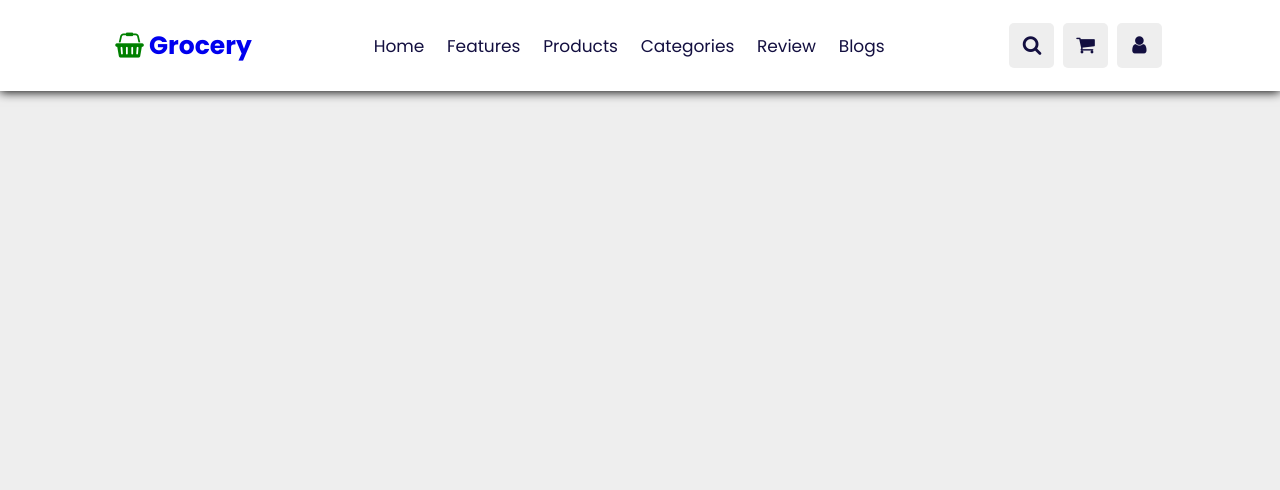
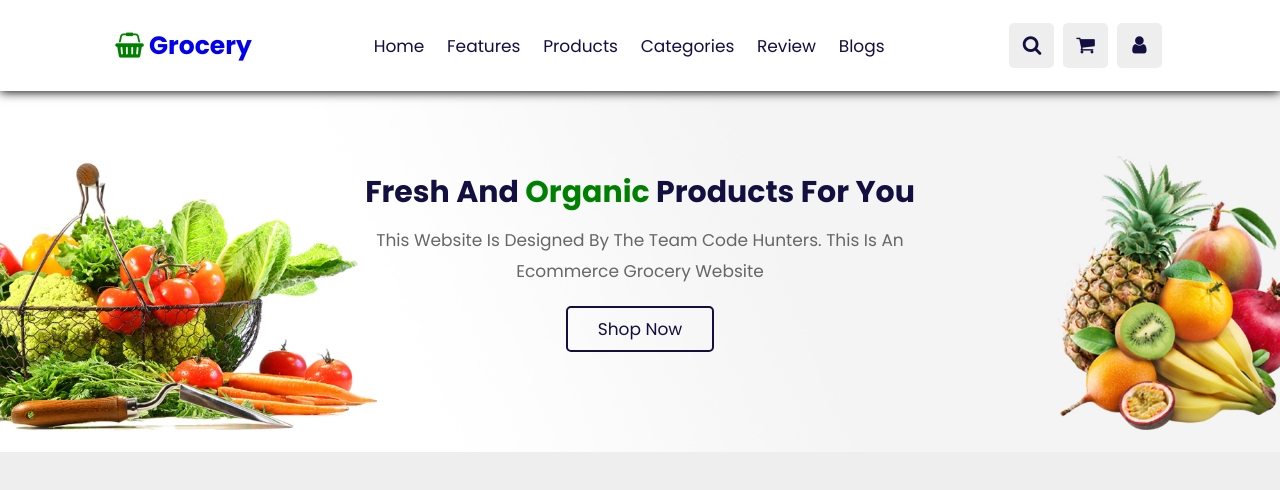
Before and after one commit to khushu2608/GroceryTeam, a plain HTML site: page index.html in a window 1280 px wide. Drawn offline with Linux system fonts and the light colour scheme.

Commit message:
added banner section

```diff
--- a/index.html
+++ b/index.html
@@ -83,11 +83,19 @@
 </form>
 
 </header>
-<!-- header section-->
+<!-- header section -->
+
+<!-- banner section -->
+<section class="home" id="home">
+<div class="content">
+    <h3>Fresh And <span>Organic</span> Products For You</h3>
+    <p>This website is designed by the team code hunters. This is an ecommerce grocery website</p>
+    <a href="#" class="btn">Shop now</a>
+</div>
+</section>
 
 
-
-
+ <!-- banner section -->
 <script src="script.js"></script>
 
 </body>
--- a/style.css
+++ b/style.css
@@ -29,6 +29,13 @@ body{
   background-color: #eee;
 
 }
+
+/* css code for banner */
+section{
+padding: 2rem 9%;
+}
+/* css code for banner */
+
 .btn{
   border: .2rem solid var(--black);
   margin-top: 1rem;
@@ -247,9 +254,34 @@ padding-bottom: 1rem;
   right: 2rem;
   transition: .4s linear;
 }
-
-
-
+.home{
+  /* border: 1px solid; */
+  display: flex;
+  justify-content: center;
+  background: url(./image/banner-img.jpg) no-repeat;
+  background-position: center;
+  background-size: cover;
+  padding-top: 17rem;
+  padding-bottom: 10rem;
+}
+.home .content{
+  /* border: 1px solid; */
+  text-align: center;
+  width: 60rem;
+}
+.home .content h3{
+  color: var(--black);
+  font-size: 3rem;
+}
+.home .content h3 span{
+  color: var(--green);
+}
+.home .content p{
+  color: var(--light-colour);
+  font-size: 1.7rem;
+  padding: 1rem 0;
+  line-height: 1.8;
+}
 /* media queries--> */
 @media (max-width:991px){
   html{
@@ -258,10 +290,16 @@ padding-bottom: 1rem;
   .header{
     padding: 2rem;
   }
+  section{
+    padding: 2rem;
+  }
 }
 @media (max-width:768px){
   #menu-btn{
     display: inline-block;
+  }
+  .header .search-form{
+    width: 90%;
   }
   .header .navbar{
     position: absolute;
```
